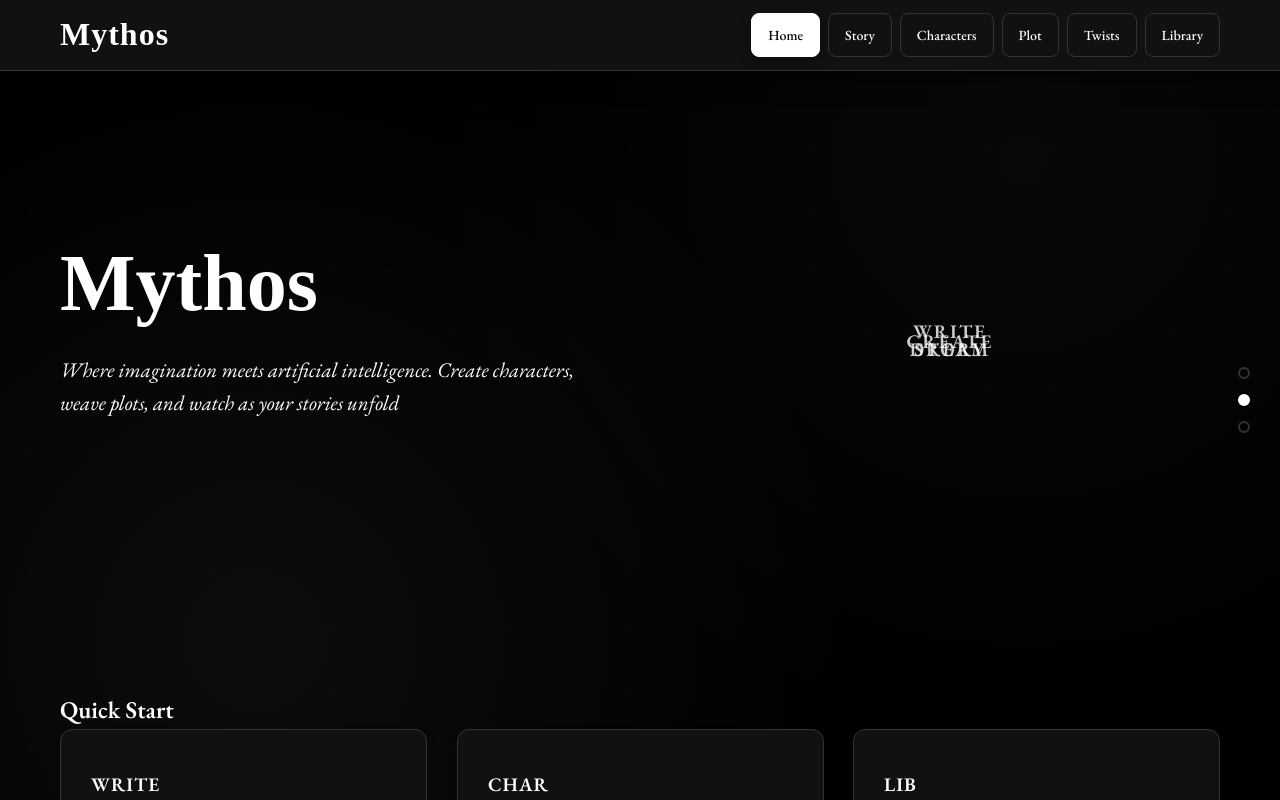
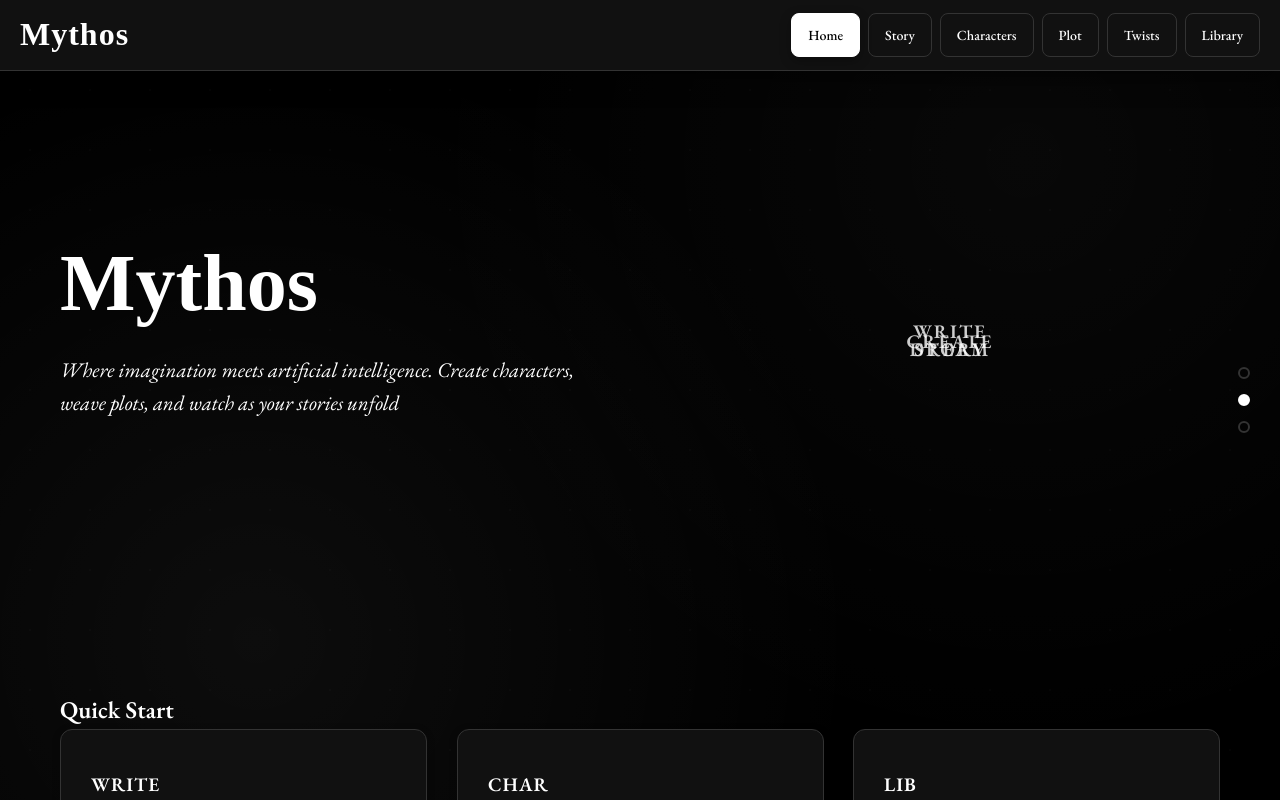
Before and after one commit to SoulShadow8326/Mythos, a React (Create React App) app: page / in a window 1280 px wide. Shown: the top 800 px of the page. Built offline with nearby package versions, Linux system fonts and the light colour scheme; a web font is replaced by a local one.

Commit message:
fixed navbar flex issues

```diff
--- a/src/components/NavBar.css
+++ b/src/components/NavBar.css
@@ -5,6 +5,7 @@
   top: 0;
   z-index: 1000;
   border-bottom: 1px solid var(--card-border);
+  width: 100%;
 }
 
 .navbar-container {
@@ -15,6 +16,7 @@
   justify-content: space-between;
   align-items: center;
   min-height: 70px;
+  width: 100%;
 }
 
 .navbar-brand {
@@ -78,6 +80,12 @@
   pointer-events: none;
 }
 
+@media (min-width: 1200px) {
+  .navbar-container {
+    max-width: 1400px;
+  }
+}
+
 @media (max-width: 768px) {
   .navbar-container {
     flex-direction: column;
```
